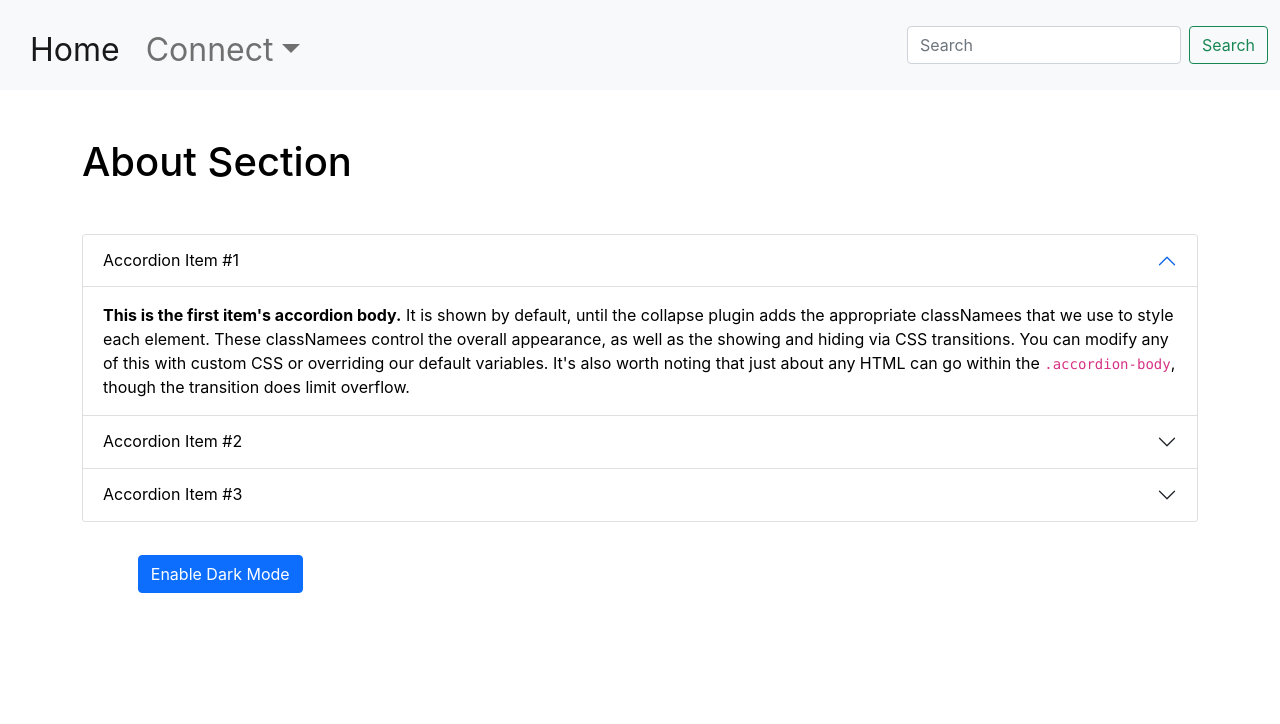
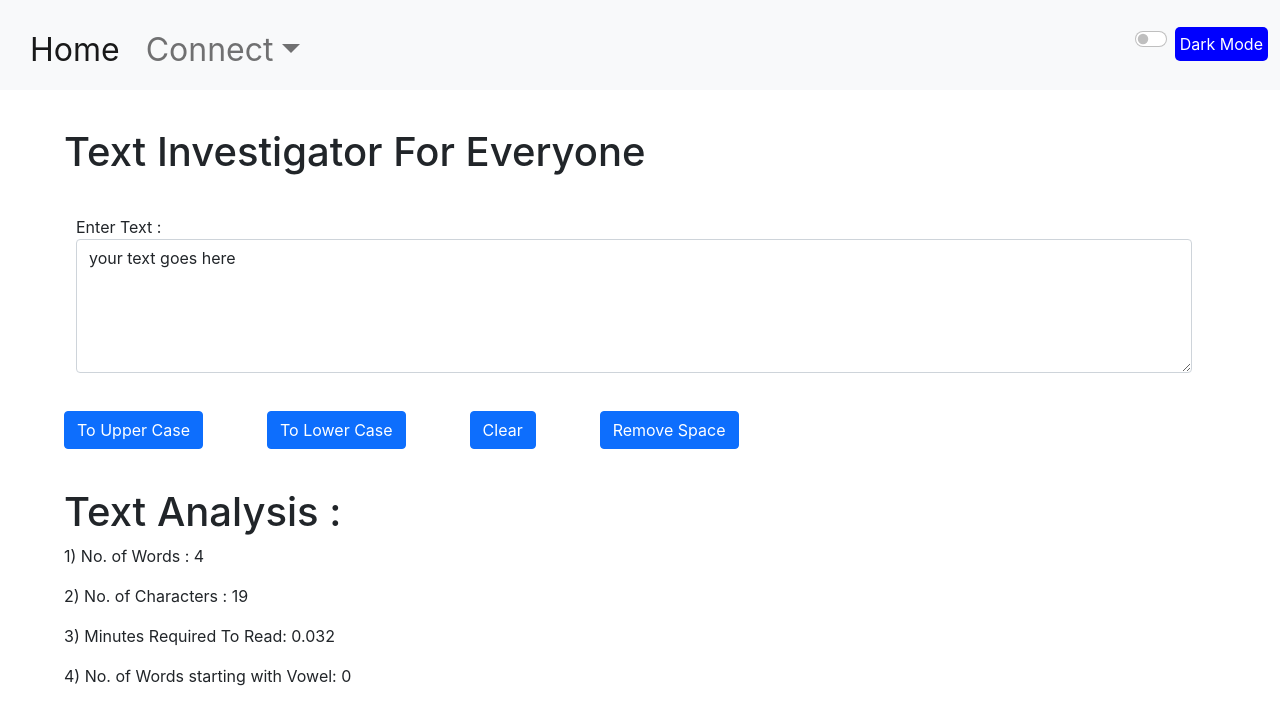
Before and after one commit to Prash8830/Full-Stack-Web-Projects, a React (Create React App) app in the folder React/sputnik/: page / in a window 1280 px wide. Shown: the top 724 px of the page. Built offline with nearby package versions, Linux system fonts and the light colour scheme.

Commit message:
added dark mode to previous text app

```diff
--- a/React/sputnik/src/App.css
+++ b/React/sputnik/src/App.css
@@ -54,3 +54,9 @@ img{
   margin-left: 5%;
   margin-top: 3%;
 }
+#km{
+  color: white;
+  background-color: blue;
+  border-radius: 5px;
+  padding: 5px;
+}
--- a/React/sputnik/src/App.js
+++ b/React/sputnik/src/App.js
@@ -1,14 +1,30 @@
 // import logo from './logo.svg';
 import './App.css';
+import React, { useState } from 'react'
+
 import Navbar from './components/Navbar'
-import About from './components/About'
-// import Form from './components/Form'
+// import About from './components/About'
+import Form from './components/Form'
 
 function App() {
+  const [mode, setmode] = useState("light");
+  const togglemode= () =>{
+    if(mode ==='light')
+    {
+        setmode("dark");
+        document.body.style.backgroundColor='#073642';
+        // document.body.style.color='#lightgreen';
+    }
+    else{
+        setmode("light");
+        document.body.style.backgroundColor='white';
+        // document.body.style.Color='black';
+    }
+}
   return (
     <>
-      <Navbar/>
-      <About/>
+      <Navbar title="Home" mode={mode} togglemode={togglemode}/>
+      <Form mode={mode}/>
     </>
   );
 }
--- a/React/sputnik/src/components/Form.js
+++ b/React/sputnik/src/components/Form.js
@@ -19,7 +19,7 @@ export default function Form(props) {
     }
     const handleReclick = () => {
         // console.log('Uppercase was clicked'+ text);
-        let newtext = text.replace(/ /g, "");
+        let newtext = text.replace(/[ ]+/g, " ");
         setText(newtext);
     }
     const handleOnChange = (event) => {
@@ -41,21 +41,21 @@ export default function Form(props) {
     // setText("Prashant");
     return (
         <>
-            <h1 id="txtx">Text Investigator For Everyone</h1>
-            <div class="container" id="txtx">
-                <label for="comment">Enter Text :</label>
-                <textarea class="form-control" rows="5" id="comment" value={text} onChange={handleOnChange} placeholder={text}></textarea>
+            <h1 id="txtx" style={{color: props.mode === 'dark'?'lightgreen':'#212529'}}>Text Investigator For Everyone</h1>
+            <div className="container" id="txtx">
+                <label htmlFor="comment" style={{color: props.mode === 'dark'?'lightgreen':'#212529'}}>Enter Text :</label>
+                <textarea className="form-control" style={{backgroundColor: props.mode === 'dark'?'#073642':'white',color: props.mode === 'dark'?'red':'#212529'}} rows="5" id="comment" value={text} onChange={handleOnChange} placeholder={text}></textarea>
             </div>
             <button className="btn btn-primary" id="txtxg" onClick={handleUpclick}>To Upper Case</button>
             <button className="btn btn-primary" id="txtxg" onClick={handleLoclick}>To Lower Case</button>
             <button className="btn btn-primary" id="txtxg" onClick={handleClclick}>Clear</button>
             <button className="btn btn-primary" id="txtxg" onClick={handleReclick}>Remove Space</button>
             <div id="txtx">
-                <h1>Text Analysis :</h1>
-                <p>1) No. of Words : {text.split(" ").length}</p>
-                <p>2) No. of Characters : {text.length}</p>
-                <p>3) Minutes Required To Read: {0.008 * text.split(" ").length}</p>
-                <p>4) No. of Words starting with Vowel: {getvowelcount(text)}</p>
+                <h1 style={{color: props.mode === 'dark'?'lightgreen':'#212529'}}>Text Analysis :</h1>
+                <p style={{color: props.mode === 'dark'?'lightgreen':'#212529'}}>1) No. of Words : {text.length===0?0:text.split(" ").length}</p>
+                <p style={{color: props.mode === 'dark'?'lightgreen':'#212529'}}>2) No. of Characters : {text.length}</p>
+                <p style={{color: props.mode === 'dark'?'lightgreen':'#212529'}}>3) Minutes Required To Read: {text.length===0?0:0.008 * text.split(" ").length}</p>
+                <p style={{color: props.mode === 'dark'?'lightgreen':'#212529'}}>4) No. of Words starting with Vowel: {getvowelcount(text)}</p>
             </div>
         </>
     )
--- a/React/sputnik/src/components/Navbar.js
+++ b/React/sputnik/src/components/Navbar.js
@@ -4,7 +4,7 @@ import PropTypes from 'prop-types'
 export default function Navbar(props) {
     return (
         <>
-            <nav className="navbar navbar-expand-lg navbar-light bg-light">
+            <nav className={`navbar navbar-expand-lg navbar-${props.mode} bg-${props.mode}`}>
                 <div className="container-fluid">
                     <button className="navbar-toggler" type="button" data-bs-toggle="collapse" data-bs-target="/navbarSupportedContent" aria-controls="navbarSupportedContent" aria-expanded="false" aria-label="Toggle navigation">
                         <span className="navbar-toggler-icon"></span>
@@ -19,21 +19,23 @@ export default function Navbar(props) {
                                 <a className="nav-link dropdown-toggle" href="/" id="navbarDropdown" role="button" data-bs-toggle="dropdown" aria-expanded="false">
                                     Connect
                                 </a>
-                                <ul className="dropdown-menu" aria-labelledby="navbarDropdown">
-                                    <li><a className="dropdown-item" href="https://github.com/Prash8830">Github</a></li>
+                                <ul className="dropdown-menu" aria-labelledby="navbarDropdown" style={{backgroundColor: props.mode === 'dark'?'#073642':'white'}}>
+                                    <li ><a className="dropdown-item" href="https://github.com/Prash8830" style={{backgroundColor: props.mode === 'dark'?'#073642':'white',color: props.mode === 'dark'?'lightgreen':'#212529'}}>Github</a></li>
                                     <li><hr className="dropdown-divider" /></li>
-                                    <li><a className="dropdown-item" href="https://www.linkedin.com/in/prashant-patil-8830/">Linkdin</a></li>
+                                    <li><a className="dropdown-item" href="https://www.linkedin.com/in/prashant-patil-8830/" style={{backgroundColor: props.mode === 'dark'?'#073642':'white',color: props.mode === 'dark'?'lightgreen':'#212529'}}>Linkedin</a></li>
                                     <li><hr className="dropdown-divider" /></li>
-                                    <li><a className="dropdown-item" href="https://twitter.com/Prash8830">Twitter</a></li>
-                                    <li><hr className="dropdown-divider" /></li>
-                                    <li><a className="dropdown-item" href="https://twitter.com/Prash8830">{props.num}</a></li>
+                                    <li><a className="dropdown-item" href="https://twitter.com/Prash8830" style={{backgroundColor: props.mode === 'dark'?'#073642':'white',color: props.mode === 'dark'?'lightgreen':'#212529'}}>Twitter</a></li>
                                 </ul>
                             </li>
                         </ul>
-                        <form className="d-flex">
+                        {/* <form className="d-flex">
                             <input className="form-control me-2" type="search" placeholder="Search" aria-label="Search" />
                             <button className="btn btn-outline-success" type="submit">Search</button>
-                        </form>
+                        </form> */}
+                        <div className="form-check form-switch">
+                            <input className="form-check-input" type="checkbox" id="flexSwitchCheckDefault" onClick={props.togglemode}/>
+                            <label className ="form-check-label" htmlFor="flexSwitchCheckDefault" id="km">Dark Mode</label>
+                        </div>
                     </div>
                 </div>
             </nav>
@@ -41,10 +43,11 @@ export default function Navbar(props) {
     )
 }
 // by this you can control value coming form props are valid or not
-Navbar.propTypes = { title: PropTypes.string.isRequired,  //.isrequired makes necessary for prop input
-    num: PropTypes.number,
-}
-Navbar.defaultProps = {
-    title: 'Home',
-    num: "Set Number" //you can give default value to other data types also
-}
+// Navbar.propTypes = {
+//     title: PropTypes.string.isRequired,  //.isrequired makes necessary for prop input
+//     num: PropTypes.number,
+// }
+// Navbar.defaultProps = {
+//     title: 'Home',
+//     num: "Set Number" //you can give default value to other data types also
+// }
```
